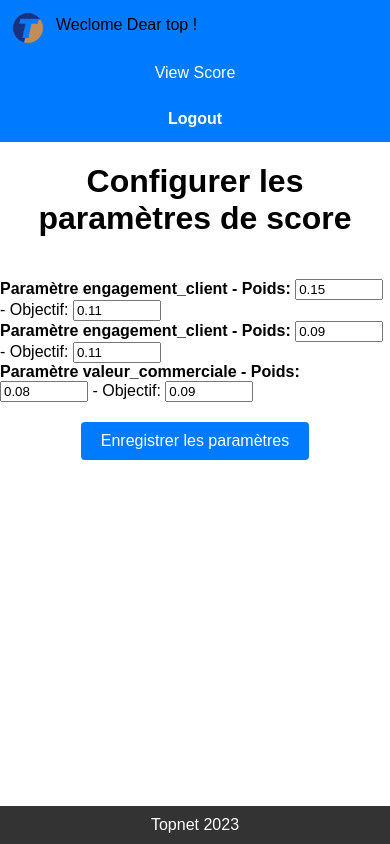
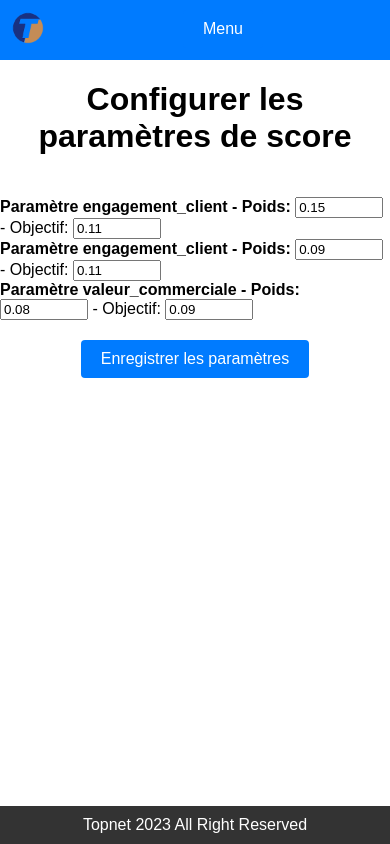
Before and after one commit to MrAhmedElmoez69/Topnet-B2C-Stage-, a Django app: page /agent/config/ in a window 390 px wide. Run offline with Django 4.2, Linux system fonts and the light colour scheme; a user stored in the database is signed in; data comes from the database, SQL or seed files in the repository; both versions use the stored data as it was after the commit.

Commit message:
Toggle Button
Co-Authored-By: Nacib Mariem <67750731+Nacib1999@users.noreply.github.com>

```diff
--- a/top/score_app/templates/base.html
+++ b/top/score_app/templates/base.html
@@ -136,6 +136,33 @@
           .logout-button:hover {
             background-color: #0056b3;
           }
+
+          .toggle-button {
+            display: none; /* Hide the button by default */
+            margin: 10px auto;
+            background-color: #007bff; /* Blue color */
+            color: white;
+            padding: 10px 20px;
+            border: none;
+            cursor: pointer;
+            font-size: 16px;
+            border-radius: 4px;
+        }
+
+        @media screen and (max-width: 600px) {
+            /* Show the toggle button and hide the links container on small screens */
+            .toggle-button {
+                display: block;
+            }
+
+            .toggle-links {
+                display: none;
+            }
+
+            .toggle-links.hidden {
+                display: block; /* Override the display for the hidden class */
+            }
+        }
     </style>
 </head>
 {% load static %}
@@ -145,6 +172,7 @@
             <img src="{% static "unnamed.png" %}" alt="Logo">
         </div>
 
+        <div class="toggle-links"> <!-- Add a container for the links -->
             {% if not user.is_authenticated %}
                 <a href="/client/login/" data-link="home">Login</a>
                 <a href="/client/register/" data-link="register">Register</a>
@@ -158,6 +186,8 @@
             {% endif %}
         </div>
 
+        <button class="toggle-button" onclick="toggleLinks()">Menu</button> <!-- Change the button text to "Menu" -->
+    </div>
 
 
 
@@ -165,10 +195,16 @@
     {% block content %} {% endblock %}
 
     <div class="footer">
-        Topnet 2023
+        Topnet 2023 All Right Reserved
     </div>
 
     <script>
+
+        function toggleLinks() {
+            const linksContainer = document.querySelector(".toggle-links");
+            linksContainer.classList.toggle("hidden"); // Toggle the 'hidden' class
+        }
+
         // Get all the navbar links
         const navbarLinks = document.querySelectorAll(".navbar a");
 
```
Also changed, not shown: top/db.sqlite3. Lines whose indentation alone changed are shown as unchanged.
